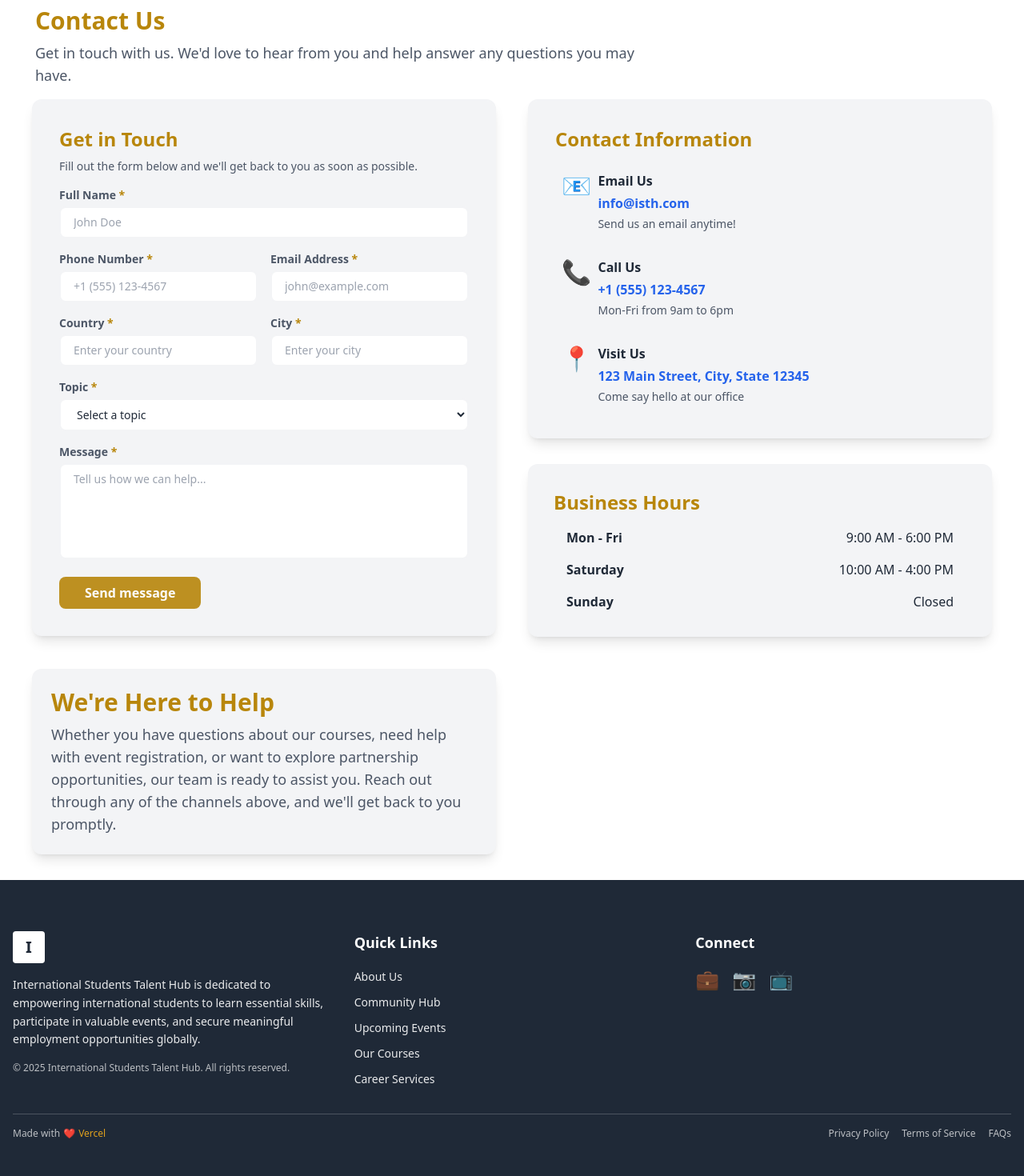
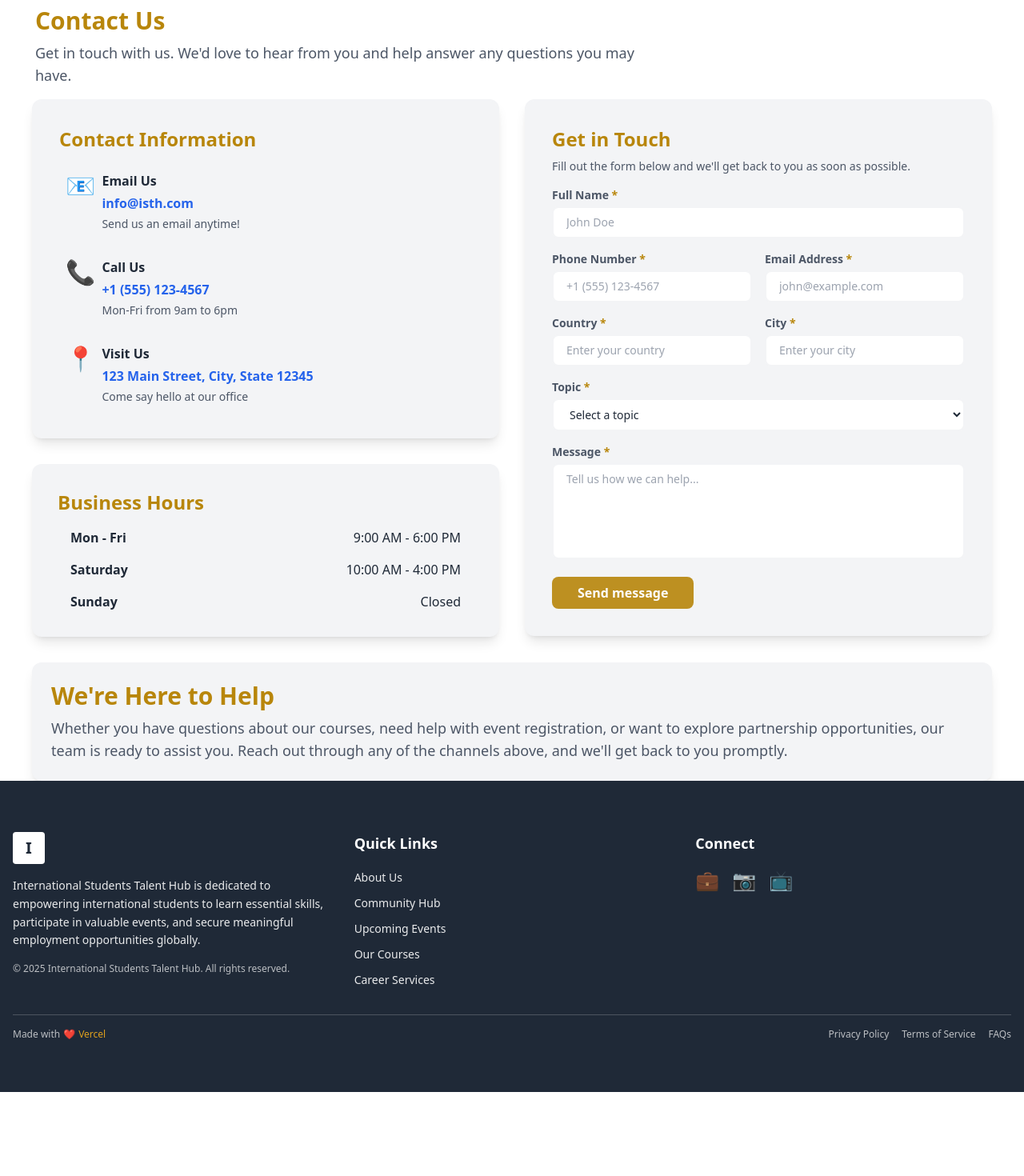
Before and after one commit to SkoolSaver/ISTH-website, a Next.js app: page /pages/contacts in a window 1280 px wide. Shown: the part 80-1550 px from the top of the page at 80% size. After the commit the page ends 1445 px from the top, so only its background shows below. Built offline with nearby package versions, Linux system fonts and the light colour scheme.

Commit message:
Refactor Contacts page layout and update text styles for improved readability

```diff
--- a/app/pages/contacts/components/BusinessHours.tsx
+++ b/app/pages/contacts/components/BusinessHours.tsx
@@ -33,7 +33,7 @@ export default function BusinessHours() {
         <h2 className="text-xl sm:text-2xl md:text-2xl lg:text-3xl font-bold mb-sm sm:mb-sm md:mb-sm lg:mb-sm text-accent-dark">
           We&apos;re Here to Help
         </h2>
-        <p className="text-sm sm:text-md md:text-md lg:text-lg leading-relaxed text-text-secondary">
+        <p className="text-sm sm:text-base md:text-base lg:text-lg leading-relaxed text-text-secondary">
           Whether you have questions about our courses, need help with event registration, or want
           to explore partnership opportunities, our team is ready to assist you. Reach out through
           any of the channels above, and we&apos;ll get back to you promptly.
--- a/app/pages/contacts/page.tsx
+++ b/app/pages/contacts/page.tsx
@@ -1,7 +1,6 @@
 import BusinessHours from './components/BusinessHours'
 import ContactForm from './components/ContactForm'
 import ContactInfo from './components/ContactInfo'
-import Footer from '@/components/common/layout/Footer'
 
 export default function Contacts() {
   return (
@@ -9,10 +8,10 @@ export default function Contacts() {
       <div className="px-md">
         {/* Header Section */}
         <div className="mb-md px-1 sm:px-1 md:px-1 lg:px-7">
-            <h1 className="text-2xl sm:text-2xl md:text-3xl lg:text-3xl font-bold mb-sm mt-md text-accent-dark">
+          <h1 className="text-2xl sm:text-2xl md:text-3xl lg:text-3xl font-bold mb-sm mt-md text-accent-dark">
             Contact Us
           </h1>
-          <p className="text-md sm:text-md md:text-lg lg:text-lg max-w-3xl text-text-secondary">
+          <p className="text-base sm:text-base md:text-lg lg:text-lg max-w-3xl text-text-secondary">
             Get in touch with us. We&apos;d love to hear from you and help answer any questions you
             may have.
           </p>
@@ -21,21 +20,17 @@ export default function Contacts() {
 
       {/* Main Content Grid */}
       <div className="max-w-7xl mx-auto px-4 sm:px-4 md:px-4 lg:px-10">
-        <div className="grid grid-cols-1 sm:grid-cols-2 md:grid-cols-2 lg:grid-cols-2 gap-5 sm:gap-5 md:gap-5 lg:gap-10 items-start">
-          <div className="order-1 md:order-2">
+        <div className="grid grid-cols-1 lg:grid-cols-2 gap-5 md:gap-8 items-start">
+          <div>
+            <ContactInfo />
+          </div>
+          <div>
             <ContactForm />
           </div>
-          <div className="order-1 md:order-2">
-            <ContactInfo />
-          </div>
-          <div className="order-3 md:col-span-2 lg:col-span-1">
-            <BusinessHours />
-          </div>
         </div>
-      </div>
-
-      <div className="mt-xl">
-        <Footer />
+        <div className="mt-lg lg:mt-xl">
+          <BusinessHours />
+        </div>
       </div>
     </div>
   )
```
